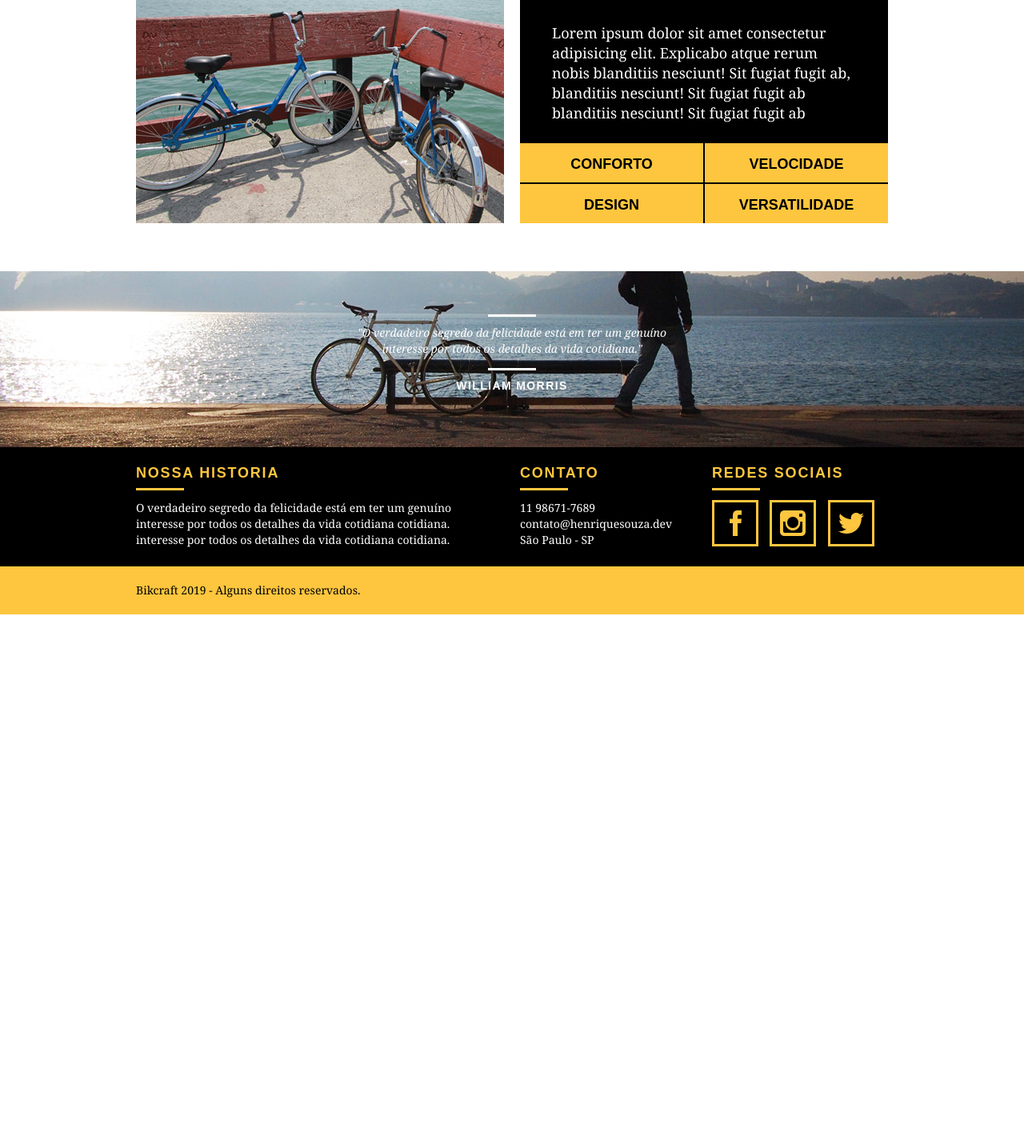
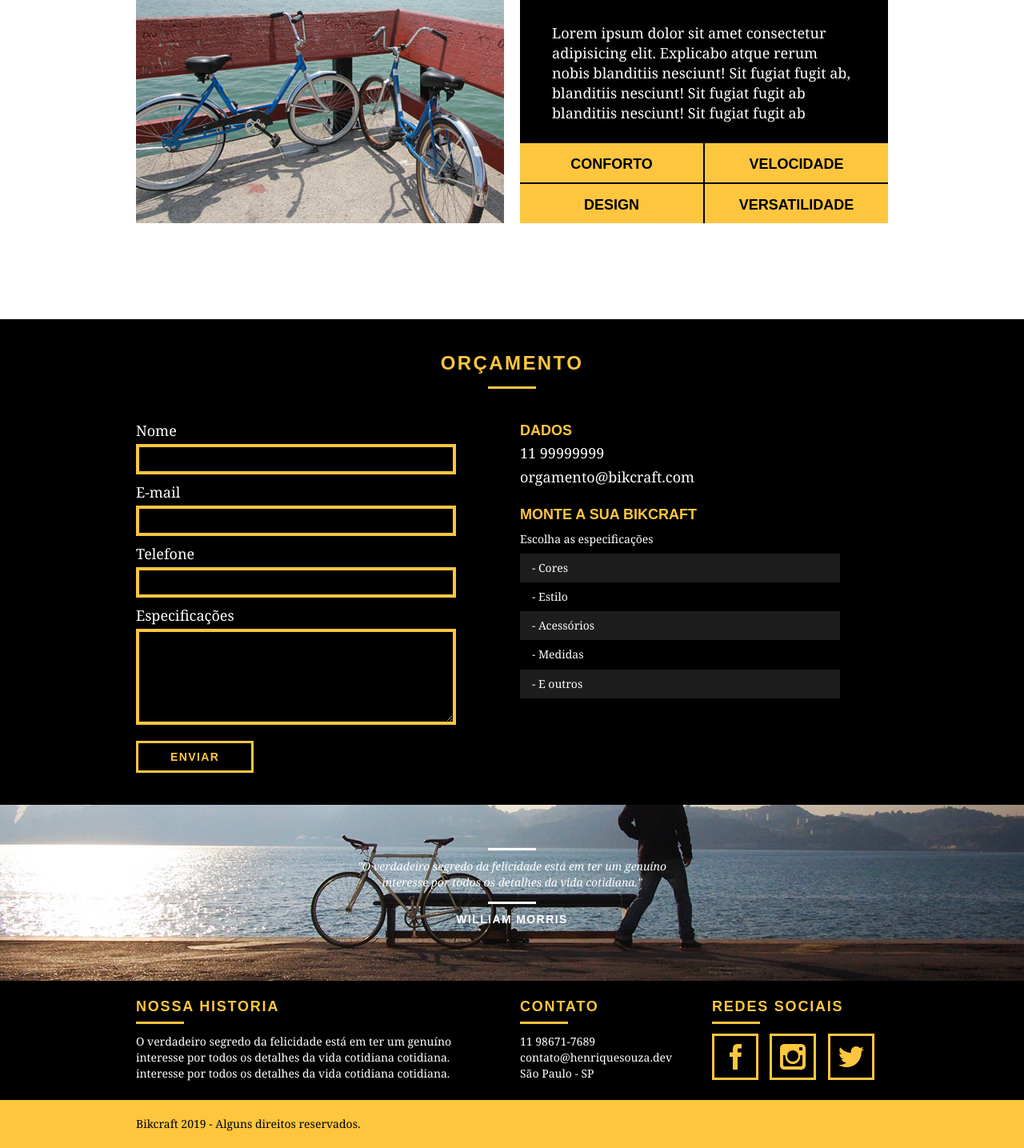
Before and after one commit to BricksSoldier2094/bikcraft.github.io, a PHP site: page /produtos.html in a window 1280 px wide. Shown: the part 1921-3356 px from the top of the page at 80% size. Before the commit the page ends 2689 px from the top, so only its background shows below. Run offline with PHP 8.4, Linux system fonts and the light colour scheme.

Commit message:
Building "produtos"
Concluido a marcação e estilo da página de produtos.

```diff
--- a/css/produtos.css
+++ b/css/produtos.css
@@ -74,3 +74,113 @@
     margin-left: 2px;
 
 }
+
+/*Orçamento*/
+.orcamento{
+    background: #000;
+    width: 100%;
+    margin-top: 60px;
+    padding: 40px 0;
+
+}
+
+.orcamento h2{
+    color: #fec63e
+}
+
+.orcamento h2::after{
+    content: "";
+    display: block;
+    width: 60px;
+    height: 3px;
+    background: #fec63e;
+    margin: 14px auto 5px auto;
+
+}
+
+.form{
+    padding-right: 60px;
+}
+
+.form label{
+    display: block;
+    color: #FFF;
+    font-family: Georgia, 'Times New Roman', Times, serif;
+    font-size: 18px;
+    line-height: 25px;
+    margin-bottom: 4px;
+}
+
+.form input{
+    display: block;
+    width: 100%;
+    border: 4px solid #fec63e;
+    background:none;
+    color: #FFF;
+    padding: 7px 10px;
+    margin-bottom: 10px;
+    outline: none;
+    font-size: 14px;
+    font-family: Georgia, 'Times New Roman', Times, serif;
+}
+
+.form textarea{
+    display: block;
+    width: 100%;
+    height: 120px;
+    border: 4px solid #fec63e;
+    background:none;
+    color: #FFF;
+    padding: 7px 10px;
+    margin-bottom: 20px;
+    outline: none;
+    font-size: 14px;
+    font-family: Georgia, 'Times New Roman', Times, serif;
+
+}
+
+.form button{
+    padding: 7px 40px;
+    background: none;
+}
+
+.orcamento_dados{
+    color: #FFF;
+}
+
+.orcamento_dados h3{
+    font-size: 18px;
+    line-height: 25px;
+    text-transform: uppercase;
+    color: #fec63e;
+    font-weight: bold;
+}
+
+.orcamento_dados span{
+    display: block;
+    font-size: 18px;
+    font-family: Georgia, 'Times New Roman', Times, serif;
+    line-height: 30px;
+}
+
+.dados_email{
+    margin-bottom: 20px;
+}
+
+.orcamento_dados ul{
+    padding-right: 60px
+}
+
+.orcamento_dados ul li{
+    font-family: Georgia, 'Times New Roman', Times, serif;
+    font-size: 14px;
+    padding: 10px 15px;
+}
+
+.orcamento_dados ul li:nth-child(odd){
+    background: #1d1d1d
+}
+
+.orcamento_dados p{
+    margin: 8px 0;
+}
--- a/produtos.html
+++ b/produtos.html
@@ -109,6 +109,49 @@
 
     </section>
 
+      <!--Orçamento-->
+    <section class="orcamento">
+        <div class="container">
+            <!--Formulario de orçamento-->
+            <h2 class="subtitulo">Orçamento</h2>
+            <form id="form_orcamento" class="grid-8 form">
+                <label for="nome">Nome</label>
+                <input type="text" id="nome">
+
+                <label for="email">E-mail</label>
+                <input type="text" id="email">
+
+                <label for="telefone">Telefone</label>
+                <input type="text" id="telefone">
+
+                <label for="espec">Especificações</label>
+                <textarea name="mensagem" id="espec" cols="30" rows="3"></textarea>
+
+                <button type="submit" class="btn">Enviar</button>
+            </form>
+
+            <!--Especificações do orgaçemento-->
+             <div class="orcamento_dados grid-8">
+                <h3>Dados</h3>
+
+                <span data="telefone">11 99999999</span>
+                <span data="email" class="dados_email">orgamento@bikcraft.com</span>
+                <h3>Monte a sua Bikcraft</h3>
+
+                <p>Escolha as especificações</p>
+
+                <ul>
+                    <li>- Cores</li>
+                    <li>- Estilo</li>
+                    <li>- Acessórios</li>
+                    <li>- Medidas</li>
+                    <li>- E outros</li>
+                </ul>
+            </div>
+        </div>
+
+    </section>
+
     <!--Section de footer-->
     <section class="quebra">
         <blockquote class="quote-externo container">
--- a/sobre.html
+++ b/sobre.html
@@ -13,7 +13,6 @@
     <link rel="stylesheet" href="css/sobre.css">
 </head>
 <body>
-
 
     <header class="header">
             <!--container principal-->
@@ -105,6 +104,8 @@
         </blockquote>
     </section>
 
+
+
     <!--Footer-->
     <footer>
 			<div class="footer">
```
